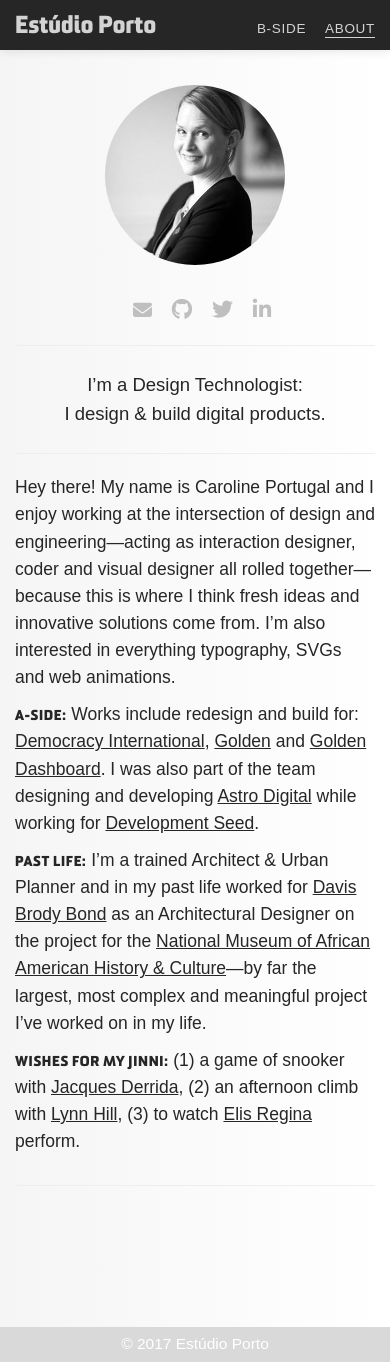
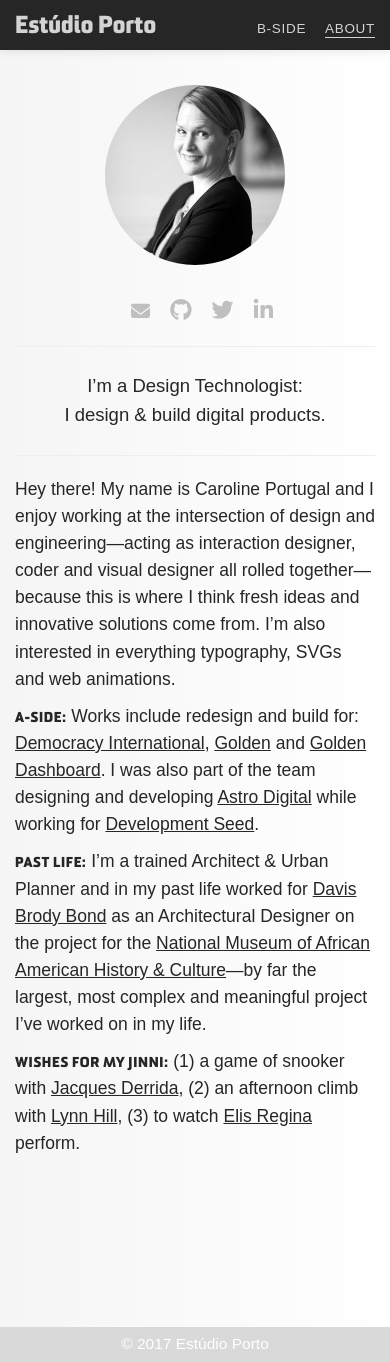
Before and after one commit to carolineportugal/estudioporto, a Jekyll site: the page built from about/index.html, in a window 390 px wide and 1362 px high. Built offline with Jekyll 4.4.1, drawn with Linux system fonts in a browser that asks for light colours; nearby versions of some CDN libraries; some web fonts are replaced.

Commit message:
more tweaks to about

```diff
--- a/_sass/_about.scss
+++ b/_sass/_about.scss
@@ -58,10 +58,10 @@
   // }
 
   .contact{
-    font-size: 21px;
+    font-size: 20px;
 
     a{
-      margin-left:1.4rem;
+      margin-left:1.3rem;
       color:lighten(#000, 75%);
       transition:$transition-time;
 
@@ -72,7 +72,7 @@
     }
 
     .fa-envelope{
-      font-size: 19px;
+      font-size: 18px;
     }
 
   }
@@ -95,7 +95,6 @@
     @include regular();
     font-size:17.5px;
     line-height: 1.55;
-    border-bottom:1px solid #eee;
     padding:2rem 0;
 
 
@@ -120,6 +119,23 @@
   }
 
   //Media Queries
+  @media (max-width:799px) {
+
+    .contact{
+      font-size: 22px;
+
+      a{
+        margin-left:1.4rem;
+      }
+
+      .fa-envelope{
+        font-size: 19px;
+      }
+
+    }
+
+  }
+
   @media (max-width:767px) {
 
     .general-wrapper{
```
